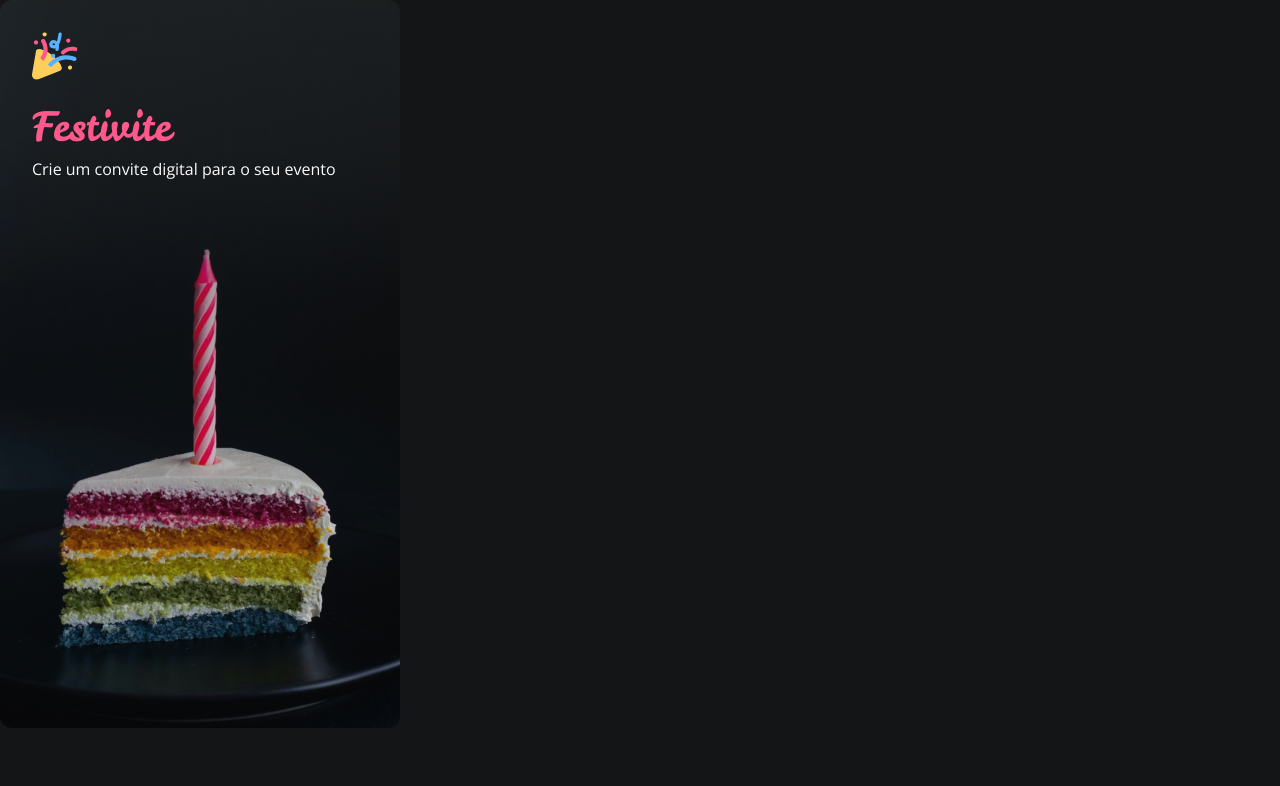
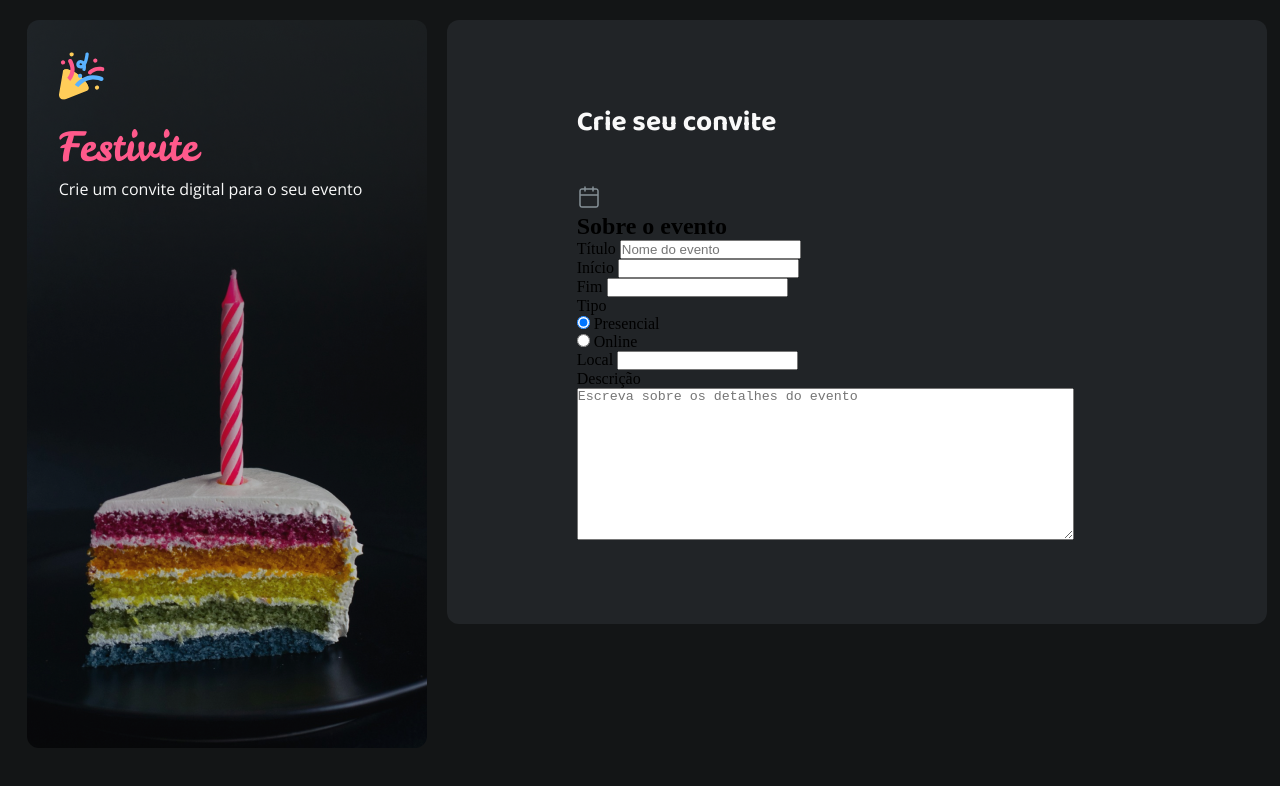
Before and after one commit to SavioPacheco/ProjetoFormConvite, a plain HTML site: page index.html in a window 1280 px wide. Drawn offline with nearby package versions, Linux system fonts and the light colour scheme.

Commit message:
structuring first fieldset on main

```diff
--- a/index.html
+++ b/index.html
@@ -22,7 +22,64 @@
         </aside>
 
         <main>
+            <div class="main-container">
+                <div class="top">
+                    <h1>Crie seu convite</h1>
+                </div>
 
+                <form action="">
+                    <fieldset>
+                        <legend class="event-info">
+                            <img src="assets/icons/calendar.svg" alt="ícone de um calendário">
+                            <h2>Sobre o evento</h2>
+                        </legend>
+
+                        <div class="in-field">
+                            <label for="title">Título</label>
+                            <input type="text" id="title" name="tilte" placeholder="Nome do evento">
+                        </div>
+
+                        <div class="flex">
+                            <div class="in-field">
+                                <label for="start">Início</label>
+                                <input type="datetime" name="start" id="start">
+                            </div>
+
+                            <div class="in-field">
+                                <label for="end">Fim</label>
+                                <input type="datetime" name="end" id="end">
+                            </div>
+                        </div>
+
+                        <div class="flex">
+                            <label>Tipo</label>
+                            <div class="radio-wrapper">
+                                <div class="radio-field">
+                                    <span></span>
+                                    <input type="radio" name="event-type" id="in-person" value="in-person" checked>
+                                    <label for="in-person">Presencial</label>
+                                </div>
+
+                                <div class="radio-field">
+                                    <span></span>
+                                    <input type="radio" name="event-type" id="online" value="online">
+                                    <label for="online">Online</label>
+                                </div>
+                            </div>
+
+                            <div class="in-field">
+                                <label for="place">Local</label>
+                                <input type="text" id="place" name="place">
+                            </div>
+                        </div>
+
+                        <div class="textarea-field">
+                            <label for="description">Descrição</label>
+                            <textarea name="description" id="description" cols="60" rows="10" placeholder="Escreva sobre os detalhes do evento"></textarea>
+                        </div>
+                    </fieldset>
+                </form>
+            </div>
         </main>
     </div>
 <body>
--- /dev/null
+++ b/styles/form.css
@@ -0,0 +1,6 @@
+fieldset {
+    display: grid;
+
+
+    border: none;
+}
--- a/styles/index.css
+++ b/styles/index.css
@@ -1,2 +1,3 @@
 @import url(global.css);
 @import url(layout.css);
+@import url(form.css);
--- a/styles/layout.css
+++ b/styles/layout.css
@@ -1,9 +1,18 @@
+#app {
+    display: grid;
+    grid-template-columns: 32.8% 67.2%;
+    gap: 1.25rem;
+    height: 100vh;
+    overflow: hidden;
+    padding: 1.25rem;
+}
 aside {
     background: url(/assets/Background.png) no-repeat;
     background-size: contain;
     border-radius: 0.75rem;
     width: 25rem;
     height: 45.5rem;
+    margin-left: auto;
 
     & .aside-container {
         padding: 2rem;
@@ -27,3 +36,21 @@ aside {
         }
     }
 }
+main {
+    overflow: auto;
+    .main-container {
+        padding: 5rem 8.125rem;
+        border-radius: 0.75rem;
+        max-width: 51.25rem;
+        background-color: var(--shape-body);
+
+        & .top {
+            margin-bottom: 2.5rem;
+
+            & h1 {
+                font: var(--heading-md);
+                color: var(--text-heading);
+            }
+        }
+    }
+}
```
Also changed, not shown: assets/icons/calendar.svg (added).
